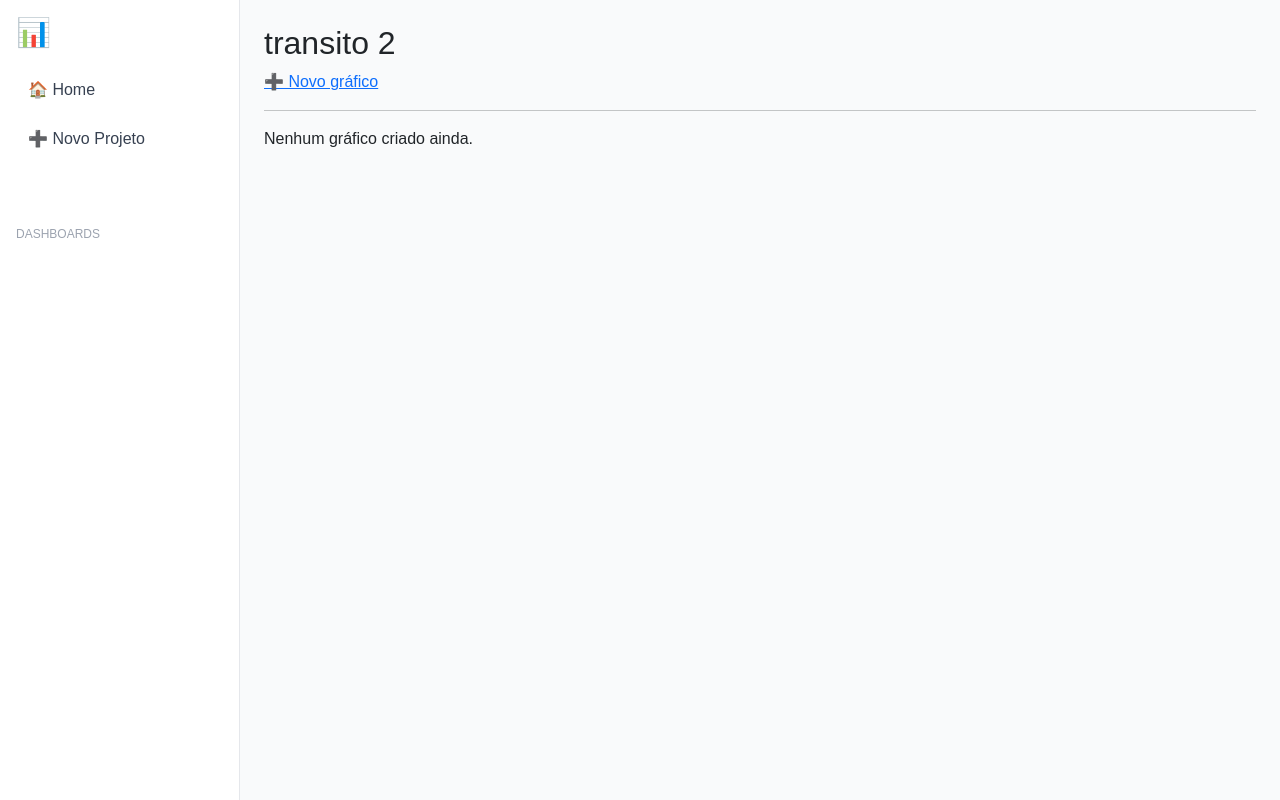
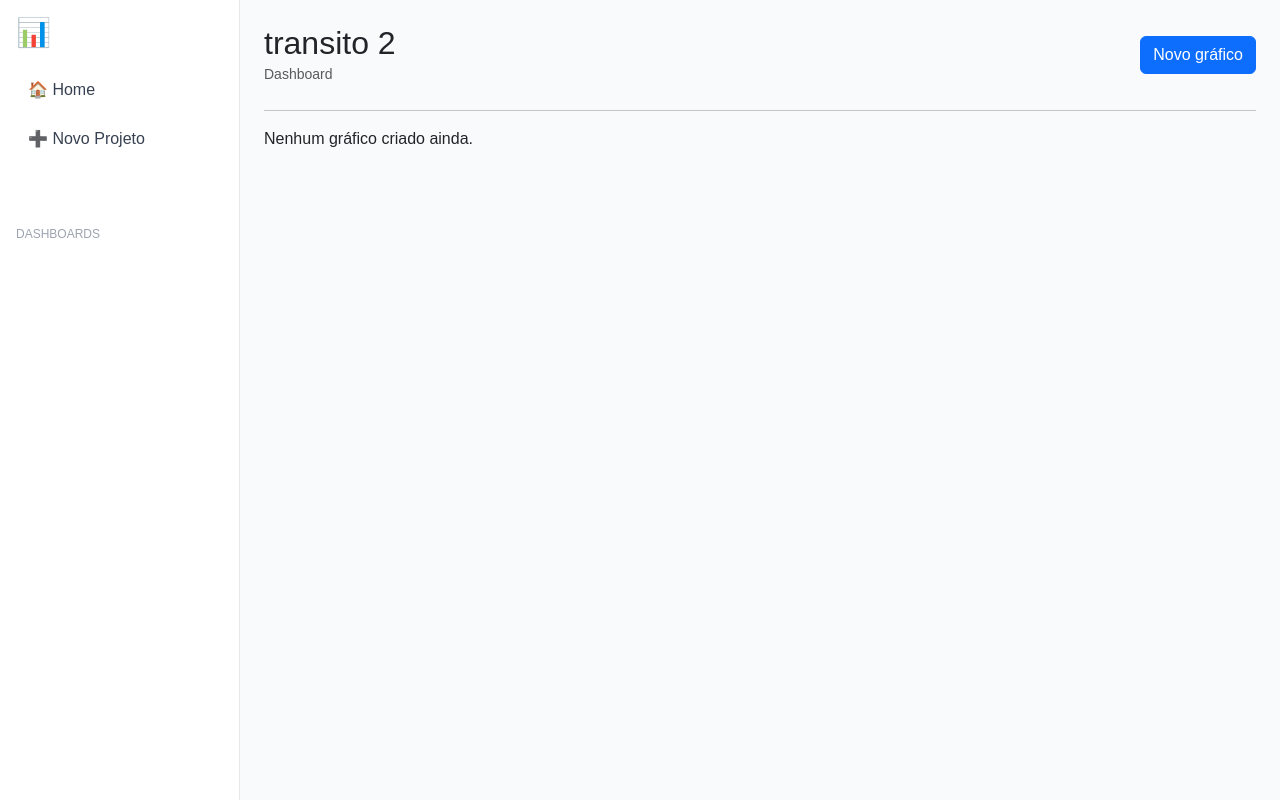
Before and after one commit to FlaviaCosta1037/app_dashboard_with_flask, a Flask app: page /dashboard/7af0d3c7-dd25-43dd-b60e-2517edd9731e in a window 1280 px wide. Run offline with Flask 3, Linux system fonts and the light colour scheme.

Commit message:
Ajuste do botao novo gráfico com bootstrap

```diff
--- a/app/templates/dashboard.html
+++ b/app/templates/dashboard.html
@@ -2,10 +2,16 @@
 
 {% block content %}
 
-<h2>{{ project.title }}</h2>
+<div class="d-flex justify-content-between align-items-center mb-4">
+    <div>
+      <h2 class="mb-0">{{ project.title }}</h2>
+      <small class="text-muted">Dashboard</small>
+    </div>
 
-<a href="{{ url_for('new_visual') }}">➕ Novo gráfico</a>
-
+    <a href="{{ url_for('new_visual') }}" class="btn btn-primary">
+      <i class="bi bi-plus-lg"></i> Novo gráfico
+    </a>
+  </div>
 <hr>
 
 {% if project.charts|length == 0 %}
```
